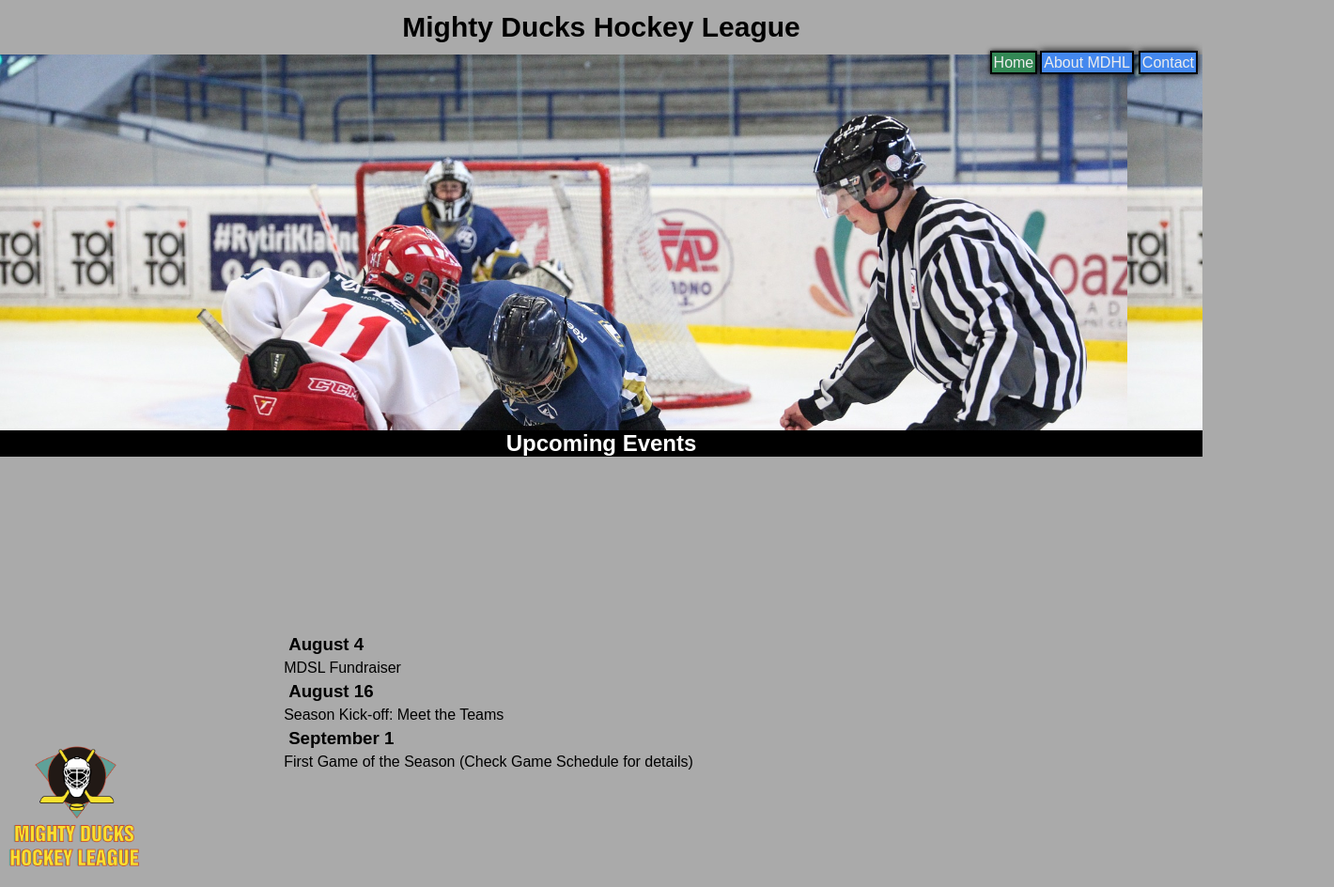
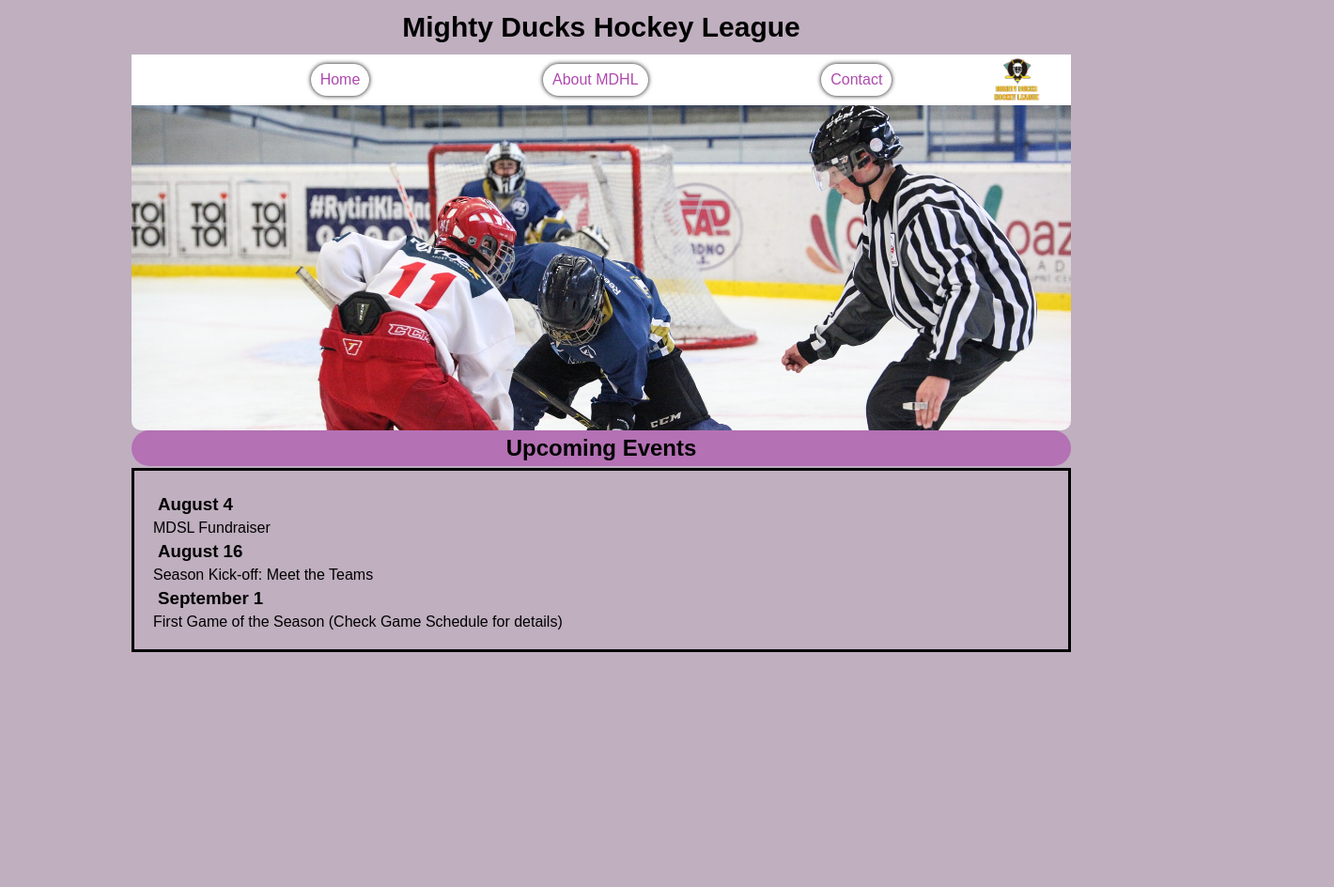
Before and after one commit to mati-gif/mighty-ducks-hockey, a plain HTML site: page assets/pages/index.html in a window 1280 px wide. Shown: the whole page at 94% size, 1420 px wide, since content can reach past the window. After the commit the page ends 858 px from the top, so only its background shows below. Drawn offline with Linux system fonts and the light colour scheme.

Commit message:
modificando algunos elementos html

```diff
--- a/assets/pages/index.html
+++ b/assets/pages/index.html
@@ -6,8 +6,8 @@
     <meta name="keywords" content="hockey,deporte,hielo," >
     <meta name="description" content="deportes" >
     <meta name="author" content="Matias" >
-    <link rel="stylesheet" href="../styless/styles.css" >
-    <!--<link rel="stylesheet" href="../styless/stylespropio.css">-->
+    <!--<link rel="stylesheet" href="../styless/styles.css" >-->
+    <link rel="stylesheet" href="../styless/stylespropio.css">
     <link rel="icon" type="image/png" sizes="16x16" href="/favicon-16x16.png">
 
     <title>Mighty Ducks Hockey League</title>
--- a/assets/styless/styles.css
+++ b/assets/styless/styles.css
@@ -59,6 +59,10 @@ h1{
 
 }*/
 
+/*.nav{
+    display: flex;
+    justify-content: end;
+}*/
 .nav__ul{
     display: flex;
     justify-content: end;
--- a/assets/styless/stylespropio.css
+++ b/assets/styless/stylespropio.css
@@ -60,19 +60,20 @@ h1{
 /*--------NAV SECTION(dentro del header)--------*/
 .nav{
     background-color: #fff;
-    display: flex;
-    justify-content: center;
+    /*display: flex;
+    justify-content: center;*/
     position: sticky;
     top: 0;
     padding: 8px;
 
+
 }
 .nav__ul{
+
     display: flex;
     justify-content: space-evenly;
     flex-wrap: wrap;
     width: clamp(300px,100%,1000px);
-
 
 
 }
```
Also changed, not shown: assets/pages/About_MDHL.html (+2 -2 lines), assets/pages/contact.html (+2 -2 lines).
